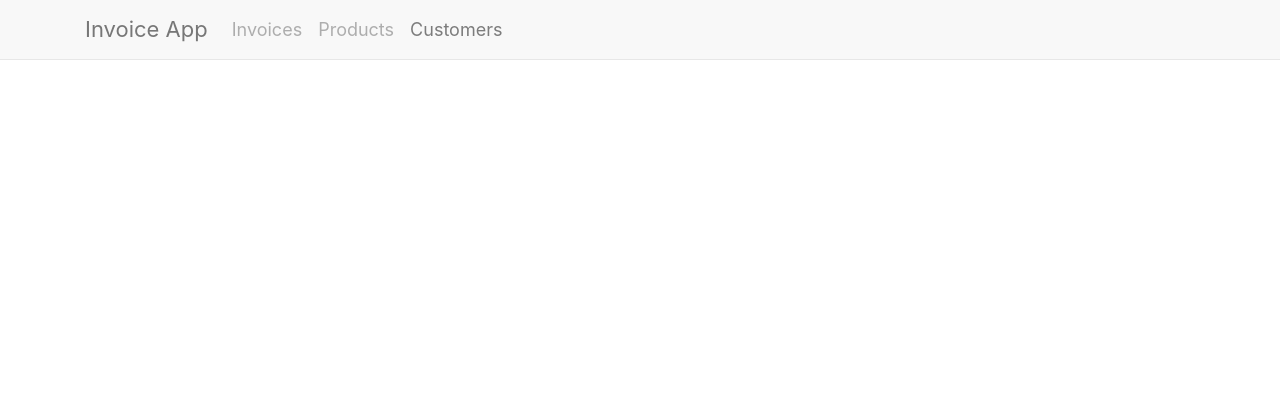
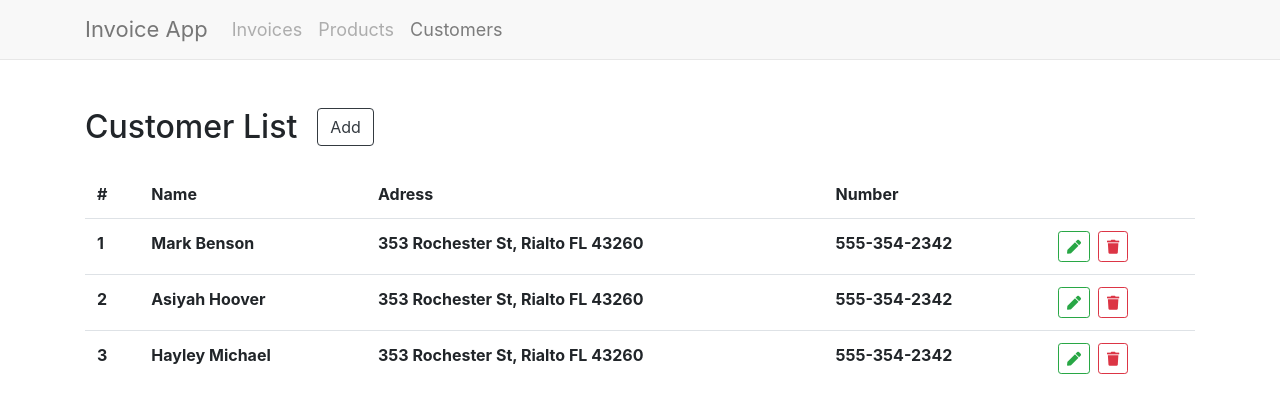
Before and after one commit to fast1sh/invoice-app, a React (Create React App) app: page / in a window 1280 px wide. Shown: the top 412 px of the page. Built offline with nearby package versions, Linux system fonts and the light colour scheme.

Commit message:
Finish customers part

```diff
--- a/src/components/app/app.js
+++ b/src/components/app/app.js
@@ -13,7 +13,7 @@ export default class App extends Component {
           <Header />
 
           <Switch>
-            <Route path="/customers" component={CustomerPage} exact/>
+            <Route path="/" component={CustomerPage}/>
           </Switch>
         </div>
       </Router>
--- a/src/components/item-table/item-table.js
+++ b/src/components/item-table/item-table.js
@@ -1,5 +1,5 @@
 import React from "react";
-import { Table, Container, Row, Col } from "react-bootstrap";
+import { Table } from "react-bootstrap";
 import './item-table.css';
 import { ItemTableHeader, ItemTableBody } from "../item-table-components";
 
@@ -7,14 +7,16 @@ const ItemTable = (props) => {
   const { items, labels, onDeleted, onEdit } = props;
 
   return (
+    <div className="table-wrap">
       <Table>
         <thead>
-        <ItemTableHeader labels={labels}/>
+          <ItemTableHeader labels={labels} />
         </thead>
         <tbody>
           <ItemTableBody items={items} onEdit={onEdit} onDeleted={onDeleted} />
         </tbody>
       </Table>
+    </div>
   )
 };
 
```
Lines whose indentation alone changed are shown as unchanged.
